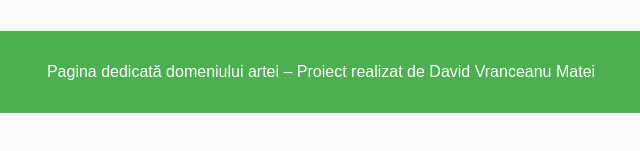
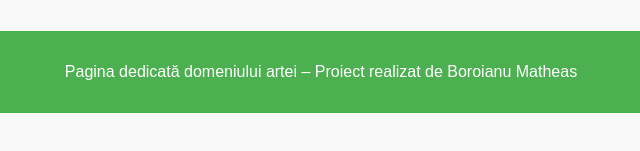
Before and after one commit to Matheas224/Matheas224.github.io, a plain HTML site: page arta.html in a window 1280 px wide. Shown: the part 399-550 px from the top of the page, 319-959 px from the left. Drawn offline with Linux system fonts and the light colour scheme.

Commit message:
Update arta.html

```diff
--- a/arta.html
+++ b/arta.html
@@ -24,7 +24,7 @@
         </section>
     </main>
     <footer>
-        <p>Pagina dedicată domeniului artei – Proiect realizat de David Vranceanu Matei</p>
+        <p>Pagina dedicată domeniului artei – Proiect realizat de Boroianu Matheas</p>
     </footer>
 </body>
 </html>
```
